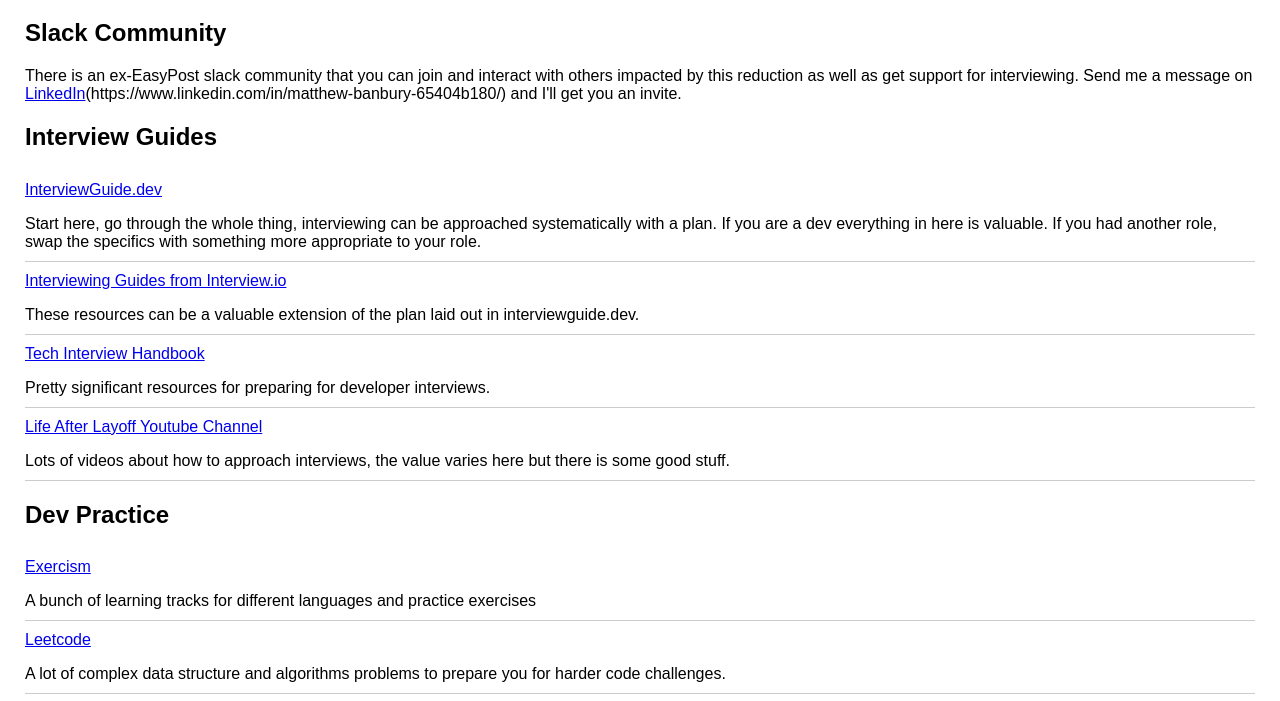
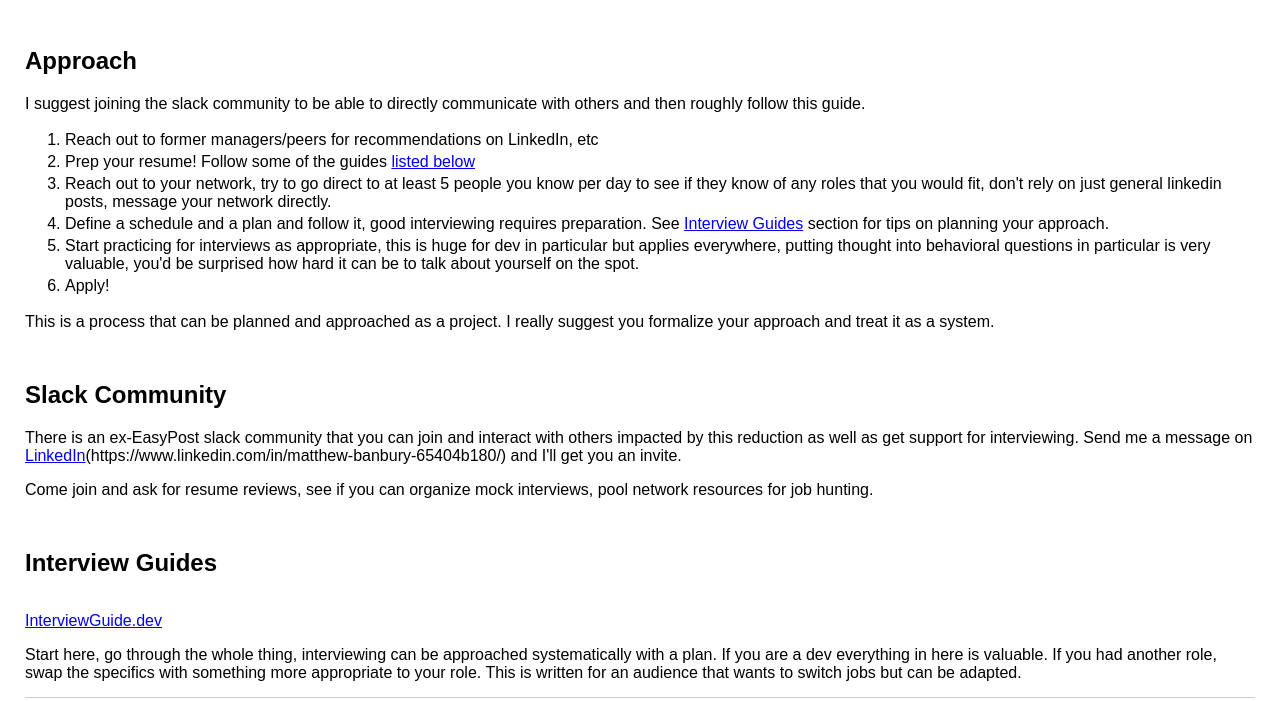
Before and after one commit to bnbry/interview-resources, a plain HTML site: page index.html in a window 1280 px wide. Shown: the part 86-787 px from the top of the page. Drawn offline with Linux system fonts and the light colour scheme.

Commit message:
Add resources

```diff
--- a/index.html
+++ b/index.html
@@ -21,6 +21,14 @@
         padding: 25px;
       }
 
+      ol li {
+        padding: 2px 0;
+      }
+
+      h2 {
+        margin-top: 50px;
+      }
+
       .links {
         list-style-type: none;
         margin: 10px 0;
@@ -29,7 +37,7 @@
 
       .link {
         margin: 0;
-        padding: 10px 0;
+        padding: 15px 0;
         border-bottom: 1px solid #ccc;
       }
 
@@ -47,14 +55,27 @@
       <h1>Ex-EasyPost - Interview Resources</h1>
     </header>
     <main>
+      <h2>Approach</h2>
+      <p>I suggest joining the slack community to be able to directly communicate with others and then roughly follow this guide.</p>
+      <ol>
+        <li>Reach out to former managers/peers for recommendations on LinkedIn, etc</li>
+        <li>Prep your resume! Follow some of the guides <a href="#resumes">listed below</a></li>
+        <li>Reach out to your network, try to go direct to at least 5 people you know per day to see if they know of any roles that you would fit, don't rely on just general linkedin posts, message your network directly.</li>
+        <li>Define a schedule and a plan and follow it, good interviewing requires preparation. See <a href="#interview_guides">Interview Guides</a> section for tips on planning your approach.</li>
+        <li>Start practicing for interviews as appropriate, this is huge for dev in particular but applies everywhere, putting thought into behavioral questions in particular is very valuable, you'd be surprised how hard it can be to talk about yourself on the spot.</li>
+        <li>Apply!</li>
+      </ol>
+      <p>This is a process that can be planned and approached as a project. I really suggest you formalize your approach and treat it as a system.</p>
+
       <h2>Slack Community</h2>
       <p>There is an ex-EasyPost slack community that you can join and interact with others impacted by this reduction as well as get support for interviewing. Send me a message on <a href="https://www.linkedin.com/in/matthew-banbury-65404b180/">LinkedIn</a>(https://www.linkedin.com/in/matthew-banbury-65404b180/) and I'll get you an invite.</p>
+      <p>Come join and ask for resume reviews, see if you can organize mock interviews, pool network resources for job hunting.</p>
 
-      <h2>Interview Guides</h2>
+      <h2 id="interview_guides">Interview Guides</h2>
       <ul class="links">
         <li class="link">
           <a target="_blank" href="https://interviewguide.dev">InterviewGuide.dev</a>
-          <p>Start here, go through the whole thing, interviewing can be approached systematically with a plan. If you are a dev everything in here is valuable. If you had another role, swap the specifics with something more appropriate to your role.</p>
+          <p>Start here, go through the whole thing, interviewing can be approached systematically with a plan. If you are a dev everything in here is valuable. If you had another role, swap the specifics with something more appropriate to your role. This is written for an audience that wants to switch jobs but can be adapted.</p>
         </li>
         <li class="link">
           <a target="_blank" href="https://interviewing.io/learn#interview-guides">Interviewing Guides from Interview.io</a>
@@ -110,7 +131,7 @@
       <ul class="links">
       </ul>
 
-      <h2>Resumes</h2>
+      <h2 id="resumes">Resumes</h2>
       <ul class="links">
         <li class="link">
           <a target="_blank" href="https://leopard.fyi/blog/leopardfyi-resume-guidelines">Leopard Resume Guidelines</a>
```
